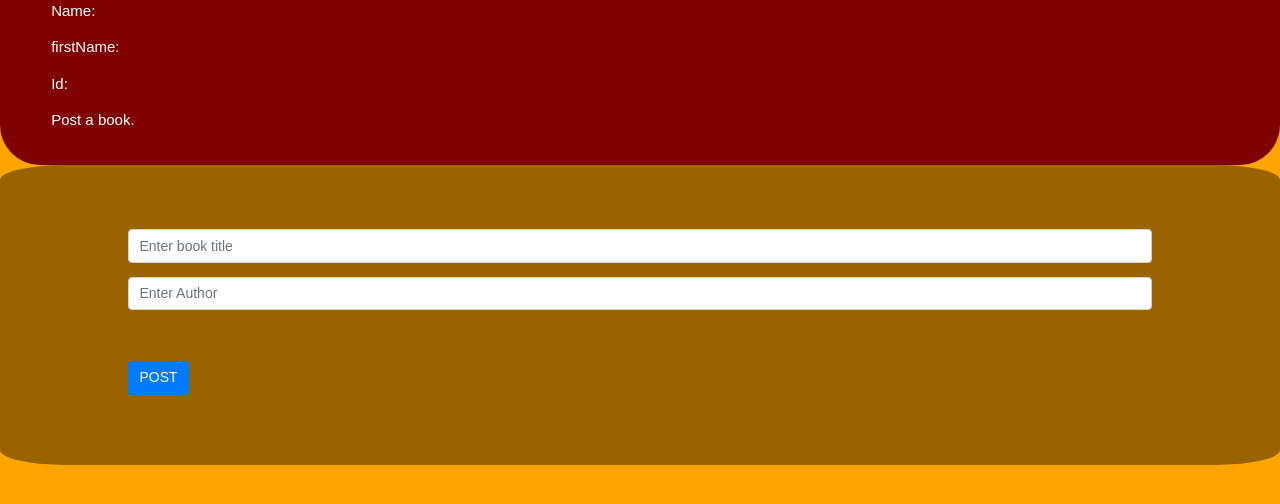
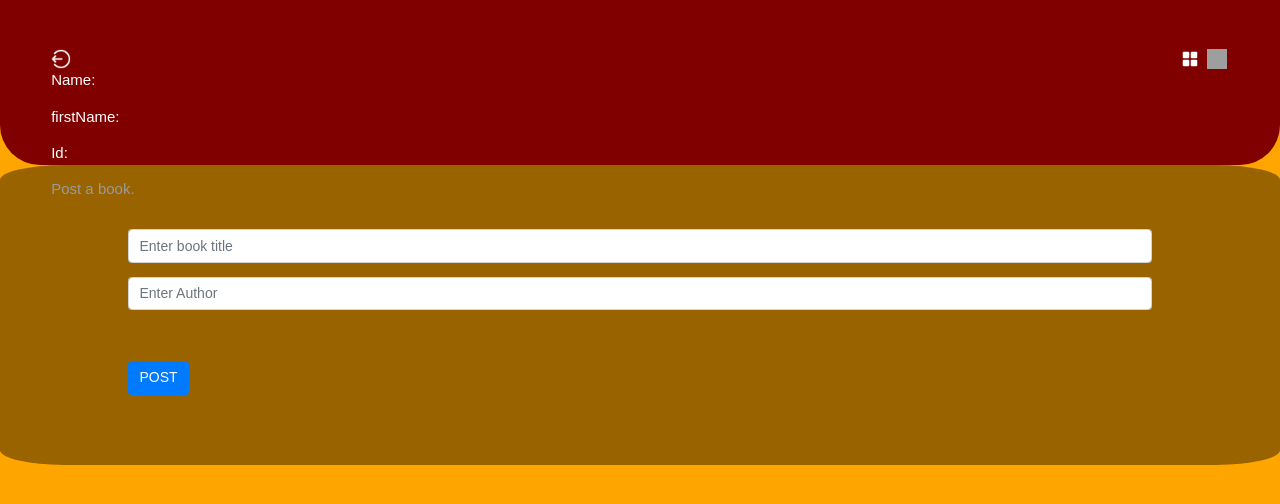
Before and after one commit to Dhaneshen1810/unibooktrade, a Next.js app: page /new in a window 1280 px wide. Shown: the top 504 px of the page. Built offline with nearby package versions, Linux system fonts and the light colour scheme; grey boxes are pictures that could not be loaded.

Commit message:
map undefined bug

```diff
--- a/package.json
+++ b/package.json
@@ -26,6 +26,7 @@
     "mongodb": "^3.5.9",
     "mongoose": "^5.9.20",
     "next": "^9.4.4",
+    "nprogress": "^0.2.0",
     "react": "^16.13.1",
     "react-dom": "^16.13.1",
     "react-facebook": "^8.1.4",
--- a/pages/index.js
+++ b/pages/index.js
@@ -50,6 +50,7 @@ const Index = () => {
     </div>
 
 
+
     <FacebookProvider appId="1338252696564421">
 
         <LoginButton
--- a/pages/new.js
+++ b/pages/new.js
@@ -1,7 +1,8 @@
 import Link from 'next/link';
 import { useState, useEffect } from 'react';
 import fetch from 'isomorphic-unfetch';
-import { Router, useRouter, withRouter } from 'next/router';
+import { useRouter, withRouter } from 'next/router';
+import Router from 'next/router';
 
 
 const NewBook = withRouter(({ router:  { query:{name, id, firstname}}} ) => {
@@ -95,10 +96,57 @@ const NewBook = withRouter(({ router:  { query:{name, id, firstname}}} ) => {
         return err;
     }
 
+        //Handle page switch for header icons
+        const myProfile = () => {
+            Router.push({
+                pathname: '/myprofile',
+                query: {
+                        mytitle: '',
+                        author: '',
+                        name: name,
+                        id: id,
+                        firstname: firstname
+
+                }
+            });
+        }
+
+        //Go to section to create new listing
+        const myBooks = () => {
+            Router.push({
+                pathname: '/new',
+                query: {
+                        id: id,
+                        name: name,
+                        firstname: firstname
+
+                }
+            });
+        }
+
     return (
         <div className='newBook-page'>
             <div className='book-greeting'>
             <div className='greeting-text'>
+            <div className='icon-box'>
+                    <Link href='/'>
+                        <img src="/icons/sign-out.png" alt="my image" className='my-icon'/>
+                    </Link>
+
+                    <div className='my-icon-end'>
+                    <img src="/icons/four-square.png" alt="my books" className='my-icon' onClick={myProfile}/>
+
+                    <img src="/icons/plus.png" alt="Add book" className='my-icon' onClick={myBooks}/>
+
+
+                    </div>
+
+
+
+
+            </div>
+
+
             <p>Name: {name}</p>
             <p>firstName: {firstname}</p>
             <p>Id: {id}</p>
```
Also changed, not shown: pages/booklist.js (+22 -7 lines), pages/myprofile.js (+4 -3 lines), 1 other file (tests, documents, lock files or other folders).
